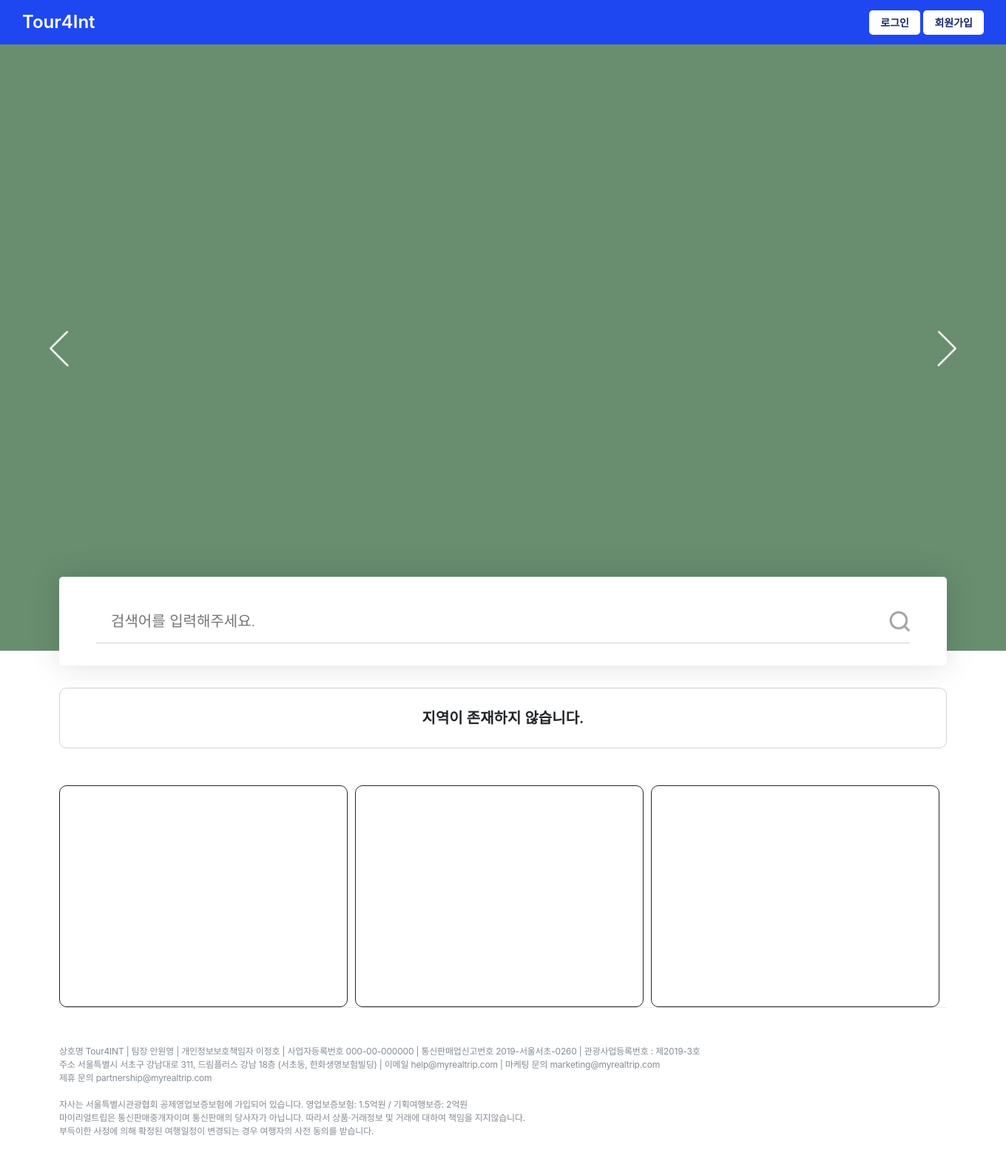
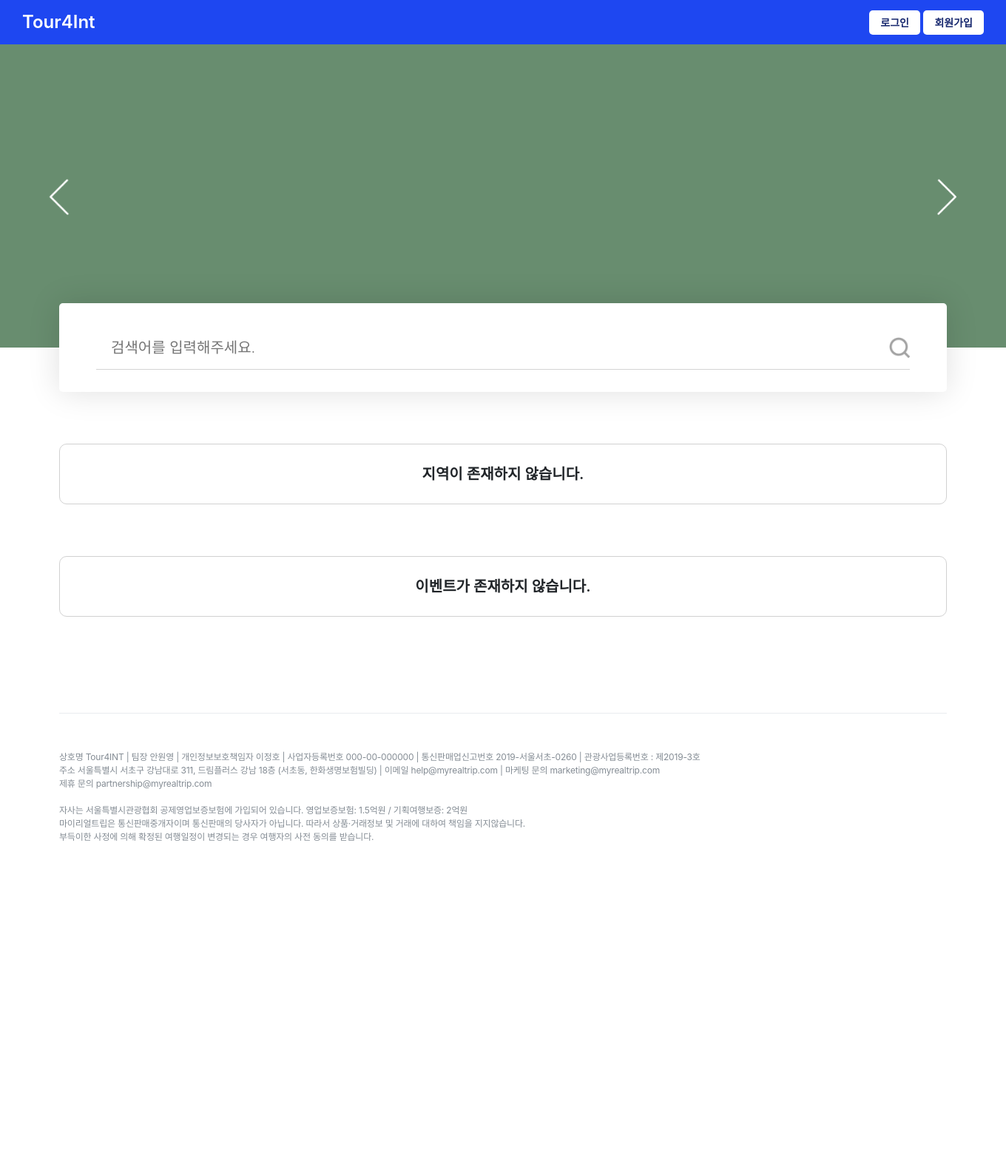
Before and after one commit to 42jeelee/tour4int, a Django app: page / in a window 1360 px wide. Shown: the whole page at 74% size. After the commit the page ends 1137 px from the top, so only its background shows below. Run offline with Django 5.2, Linux system fonts and the light colour scheme; data that the repository does not hold is empty; some libraries are stand-ins or nearby versions; some web fonts are replaced.

Commit message:
Feature: add eventbox at index
- add custom filter
- fix css

```diff
--- a/api/views.py
+++ b/api/views.py
@@ -36,7 +36,7 @@ def init_areacode(request):
       for d in data:
         area_code = d['code']
         name = d['name']
-        image_url = f"/static/images/area-image/{area_code}.png"
+        image_url = f"/static/images/area-image/{area_code}.jpg"
 
         AreaCode.objects.create(area_code=area_code, name=name, image_url=image_url)
 
--- a/home/templates/index.html
+++ b/home/templates/index.html
@@ -1,5 +1,6 @@
 {% extends "base.html" %}
 {% load static %}
+{% load custom_filters %}
 {% block content %}
 <div class="index-wrap">
   <div class="wrap__line">
@@ -34,19 +35,33 @@
     <div class="item-screen">
       <div class="item-screen__contents">
         <div class="itemlist">
-          <div class="eventbox"></div>
-          <div class="eventbox"></div>
-          <div class="eventbox"></div>
-          <div class="eventbox"></div>
-          <div class="eventbox"></div>
-          <div class="eventbox"></div>
-          <div class="eventbox"></div>
-          <div class="eventbox"></div>
-          <div class="eventbox"></div>
-          <div class="eventbox"></div>
-          <div class="eventbox"></div>
-          <div class="eventbox"></div>
-          <div class="eventbox"></div>
+          {% for e in events %}
+          <div class="eventbox">
+            <div class="eventbox__image">
+              <img src="{{ e.image }}" alt="{{ e.title }}">
+            </div>
+            <div class="eventbox__info">
+              <div class="eventbox__info--wrap">
+                <div class="eventbox__category">
+                  {{ e.category.name }} <span class="separate-ball"></span>
+                  {{ e.sigungu_code.area_code.name }} {{ e.sigungu_code.name }}
+                </div>
+                <div class="eventbox__title">{{ e.title|truncatechars:25 }}</div>
+              </div>
+              <div class="eventbox__info--wrap">
+                <div class="eventbox__time">{{ e.start_time|custom_date }}</div>
+                <div class="eventbox__time--separate"></div>
+                <div class="eventbox__time big {% if e.end_time|is_close_deadline:2 %}deadline{% endif %}">
+                  {{ e.end_time|custom_date }}
+                  {% if e.end_time|is_close_deadline:2 %}<span>[D-{{ e.end_time|get_diffday }}]</span>{% endif %}
+                </div>
+              </div>
+            </div>
+            <a href="/local/{{ e.sigungu_code.area_code.area_code }}/view/{{ e.place_id }}/" class="eventbox__link"></a>
+          </div>
+          {% empty %}
+          <div class="itemlist__empty">이벤트가 존재하지 않습니다.</div>
+          {% endfor %}
         </div>
       </div>
       <div class="item-screen__btns big-btn">
--- a/home/views.py
+++ b/home/views.py
@@ -1,8 +1,12 @@
 from django.shortcuts import render
 from areacode.models import AreaCode
+from place.models import Place
+from django.utils import timezone
 
 # Create your views here.
 def index(request):
+  today = timezone.now()
   area_codes = AreaCode.objects.all()
+  events = Place.objects.filter(category__content_type=15, end_time__gt=today).order_by("end_time")[:10]
 
-  return render(request, 'index.html', context={"area_codes": area_codes})
+  return render(request, 'index.html', context={"area_codes": area_codes, "events": events, "today": today})
--- a/static/css/header.css
+++ b/static/css/header.css
@@ -54,7 +54,7 @@ a.header__btn.my-btn:hover {
 
 header .header__banner {
   width: 100%;
-  height: 820px;
+  height: 410px;
   background-color: #688d6f;
   display: flex;
   justify-content: center;
@@ -84,7 +84,7 @@ header .header__banner > .header__banner--wrap {
 
 header .header__search-bar {
   position: absolute;
-  bottom: -20px;
+  bottom: -60px;
   height: 120px;
   width: 1200px;
   background-color: white;
--- a/static/css/index.css
+++ b/static/css/index.css
@@ -2,7 +2,7 @@
   display: flex;
   flex-direction: column;
   align-items: center;
-  margin-top: 50px;
+  margin: 120px 0;
 }
 
 .index-wrap > .wrap__line {
@@ -31,6 +31,7 @@
   position: relative;
   display: flex;
   overflow: hidden;
+  z-index: 1;
 }
 
 .item-screen .item-screen__btns {
@@ -56,6 +57,7 @@
   background-color: white;
   transition: .2s ease-in-out;
   opacity: 0;
+  z-index: 10;
 }
 
 .item-screen .item-screen__btns > button.item-screen__btn.disable-btn {
@@ -84,6 +86,7 @@
   display: flex;
   justify-content: center;
   align-items: center;
+  padding: 10px 0;
 }
 
 .index-wrap .itemlist .itemlist__empty {
@@ -147,12 +150,109 @@
 }
 
 .index-wrap .eventbox {
-  width: 390px;
-  height: 300px;
-  border: 1px solid;
-  border-radius: 10px;
+  position: relative;
+  width: 290px;
+  height: 400px;
+  border: 1px solid #dfdfdf;
+  border-radius: 3px;
+  display: flex;
+  flex-direction: column;
+  overflow: hidden;
+  cursor: pointer;
+  transition: .2s ease-in-out;
+}
+
+.index-wrap .eventbox:hover {
+  box-shadow: 0 5px 10px #68707a80;
+  transform: translateY(-4px);
+}
+
+.index-wrap .eventbox > a.eventbox__link {
+  position: absolute;
+  top: 0;
+  left: 0;
+  width: 100%;
+  height: 100%;
+  z-index: 1;
 }
 
 .index-wrap .eventbox:not(:last-child) {
   margin-right: 10px;
 }
+
+.eventbox .eventbox__image {
+  min-height: 220px;
+  overflow: hidden;
+}
+
+.eventbox .eventbox__image img {
+  width: 100%;
+  height: 100%;
+  object-fit: cover;
+}
+
+.eventbox .eventbox__info {
+  width: 100%;
+  height: 100%;
+  padding: 15px 30px;
+  display: flex;
+  flex-direction: column;
+  justify-content: space-between;
+}
+
+.eventbox .eventbox__category {
+  color: #8f8f8f;
+  font-size: 15px;
+}
+
+.eventbox .eventbox__title {
+  font-size: 20px;
+  font-weight: 600;
+  word-wrap: break-word;
+  margin-top: 7px;
+}
+
+.separate-ball {
+  display: inline-block;
+  position: relative;
+  width: 3px;
+  height: 5px;
+  margin: 0 3px;
+}
+
+.separate-ball::after {
+  position: absolute;
+  top: -2px;
+  content: "";
+  width: 3px;
+  height: 3px;
+  background-color: #afafaf;
+  border-radius: 50%;
+}
+
+.eventbox .eventbox__time {
+  font-size: 14px;
+  color: #5e5e5e;
+}
+
+.eventbox .eventbox__time.big {
+  font-size: 18px;
+  font-weight: 600;
+}
+
+.eventbox .eventbox__time.deadline {
+  color: #ed4c4c;
+}
+
+.eventbox .eventbox__time.deadline span {
+  font-size: 14px;
+}
+
+.eventbox .eventbox__time--separate {
+  font-size: 18px;
+}
+
+.eventbox .eventbox__time--separate::after {
+  content: "~";
+  color: #afafaf;
+}
```
Also changed, not shown: home/templatetags/custom_filters.py (added, +35 -0 lines), home/templatetags/__init__.py (added).
